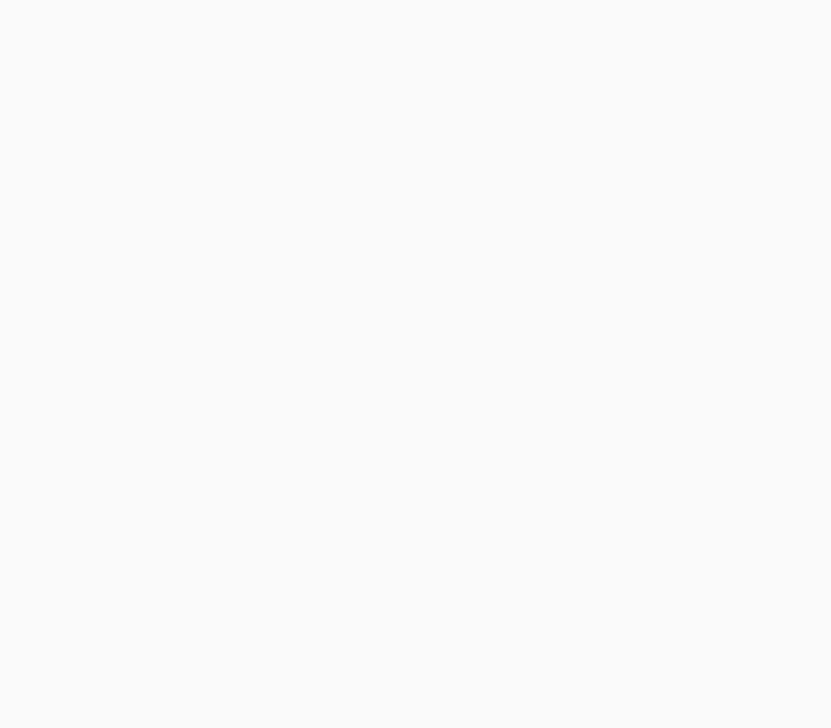
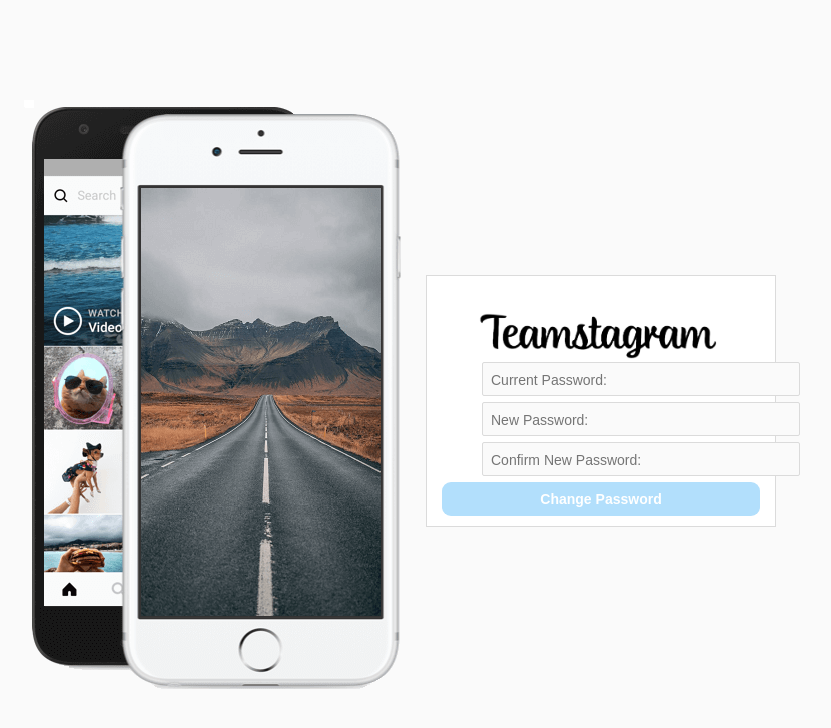
Before and after one commit to chanyangpraise/portfolioFrontend, a React (Vite) app: page /forgotpw in a window 1280 px wide. Before the commit this address had no page. Shown: the top 728 px of the page, without its empty margins (250-1081 px from the left). Built offline with nearby package versions, Linux system fonts and the light colour scheme.

Commit message:
로그인 페이지 forgot pw, sign up 경로 지정 완료

```diff
--- a/src/App.jsx
+++ b/src/App.jsx
@@ -6,7 +6,7 @@ import RightMain from "./Routers/RightMain";
 import Login from "./Routers/Login";
 import Logindetail from "./Routers/Logindetail";
 import Register from "./Routers/Register";
-import ChangePassword from "./Routers/ChangePassword";
+import ForgotPassword from "./Routers/ForgotPassword";
 
 function App() {
   return (
@@ -15,7 +15,7 @@ function App() {
         <Route path="/" element={<Login />} >
           <Route index element={<Logindetail />} />
           <Route path="/register" element={<Register />} />
-          <Route path="/changepw" element={<ChangePassword />} />
+          <Route path="/forgotpw" element={<ForgotPassword />} />
         </Route>
         <Route element={<SideBar />}>
           <Route path="/main" element={<RightMain />} />
--- a/src/Routers/ChangePassword.jsx
+++ b/src/Routers/ForgotPassword.jsx
@@ -1,5 +1,5 @@
 import React, { useState } from 'react';
-
+import logo from "../asset/loginimg/Teamstagramlogo.png"
 const ChangePassword = () => {
   const [currentPassword, setCurrentPassword] = useState('');
   const [newPassword, setNewPassword] = useState('');
@@ -34,23 +34,24 @@ const ChangePassword = () => {
   };
 
   return (
-    <div>
-      <h1>Change Password</h1>
+    <div className="user">
+              <div className="login-container">
+        <div className="instagram-logo-box">
+        <img className="instagram-logo" src={logo} />
+    </div>
       <form onSubmit={handleSubmit}>
-        <label>
-          Current Password:
-          <input type="password" value={currentPassword} onChange={(e) => setCurrentPassword(e.target.value)} />
-        </label>
-        <label>
-          New Password:
-          <input type="password" value={newPassword} onChange={(e) => setNewPassword(e.target.value)} />
-        </label>
-        <label>
-          Confirm New Password:
-          <input type="password" value={confirmNewPassword} onChange={(e) => setConfirmNewPassword(e.target.value)} />
-        </label>
-        <button type="submit">Change Password</button>
+      <div className="inputs-container">
+          <input type="password" value={currentPassword} onChange={(e) => setCurrentPassword(e.target.value)} placeholder="Current Password:"/>
+          </div>
+          <div className="inputs-container">
+          <input type="password" value={newPassword} onChange={(e) => setNewPassword(e.target.value)} placeholder="New Password:"/>
+          </div>
+          <div className="inputs-container">
+          <input type="password" value={confirmNewPassword} onChange={(e) => setConfirmNewPassword(e.target.value)} placeholder="Confirm New Password:"/>
+          </div>
+          <button className="login-button" type="submit">Change Password</button>
       </form>
+    </div>
     </div>
   );
 };
--- a/src/Routers/Login.css
+++ b/src/Routers/Login.css
@@ -139,6 +139,7 @@ body{
   font-size: 12px;
   margin-top: 15px;
   margin-bottom: 10px;
+  cursor: pointer;
 }
 
 .signup-container p,
--- a/src/Routers/Logindetail.jsx
+++ b/src/Routers/Logindetail.jsx
@@ -8,6 +8,9 @@ function Logindetail(props) {
     const navigate = useNavigate();
     const movetoregister = () => {
         navigate("/register");
+    }
+    const movetoforgotpw = () => {
+        navigate("/forgotpw");
     }
     const [email, setEmail] = useState('');
     const [password, setPassword] = useState('');
@@ -25,7 +28,7 @@ function Logindetail(props) {
       // send login request to server and handle response
     };
 return (
-    <div className="user2222">
+    <div className="user">
 <div className="login-container">
     {/*Instagram Logo*/}
     <div className="instagram-logo-box">
@@ -43,11 +46,11 @@ return (
     <button className="login-button" type="submit">Log In</button></Link>
     </form>
     {/*Password recovery*/}
-    <a className="password-forgot" href="#" target="_blank">Forgot password?</a>
+    <a className="password-forgot" onClick={movetoforgotpw}>Forgot password?</a>
 </div>
 {/*Sign up*/}
 <div className="signup-container">
-    <p>Don't have an account? <span className="signup"  onClick={movetoregister}>Sign up</span></p>
+    <p>Don't have an account? <span className="signup" onClick={movetoregister}>Sign up</span></p>
 </div>
 </div>
 )
--- a/src/Routers/Register.jsx
+++ b/src/Routers/Register.jsx
@@ -1,5 +1,5 @@
 import React, { useState } from 'react';
-
+import logo from "../asset/loginimg/Teamstagramlogo.png"
 function Register() {
 const [email, setEmail] = useState('');
 const [password, setPassword] = useState('');
@@ -18,19 +18,22 @@ const handleSubmit = (event) => {
 };
 
 return (
+    <div className="user">
+        <div className="login-container">
+        <div className="instagram-logo-box">
+        <img className="instagram-logo" src={logo} />
+    </div>
     <form onSubmit={handleSubmit}>
-    <label>
-        Email:
-        <input type="email" value={email} onChange={handleEmailChange} />
-    </label>
-    <br />
-    <label>
-        Password:
-        <input type="password" value={password} onChange={handlePasswordChange} />
-    </label>
-    <br />
-    <button type="submit">Register</button>
+    <div className="inputs-container">
+        <input type="email" value={email} onChange={handleEmailChange} placeholder= "Email"/>
+        </div>
+        <div className="inputs-container">
+        <input type="password" value={password} onChange={handlePasswordChange} name="password" placeholder="Password" />
+    </div>
+    <button className="login-button" type="submit">Register</button>
     </form>
+    </div>
+    </div>
 );
 }
 
```
